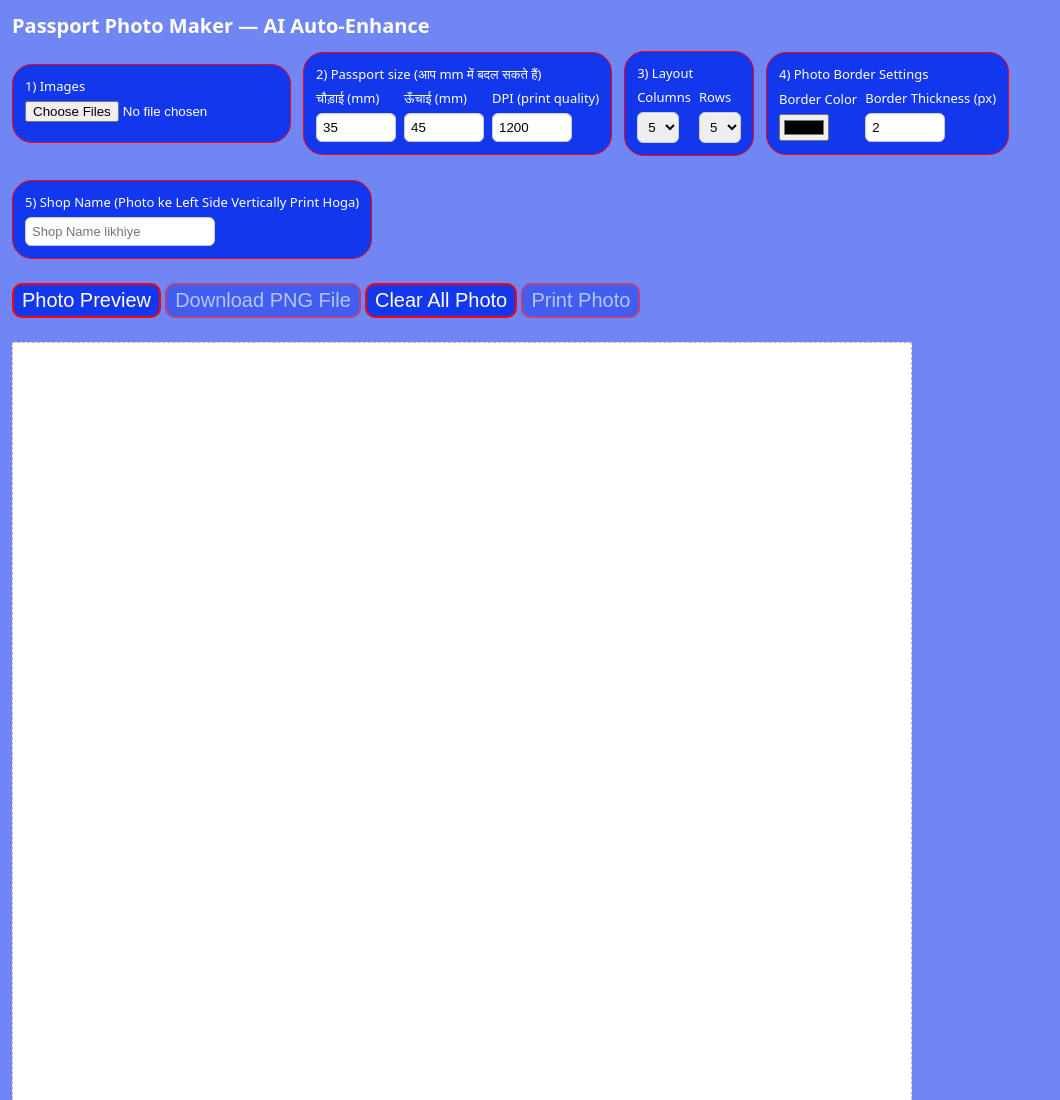
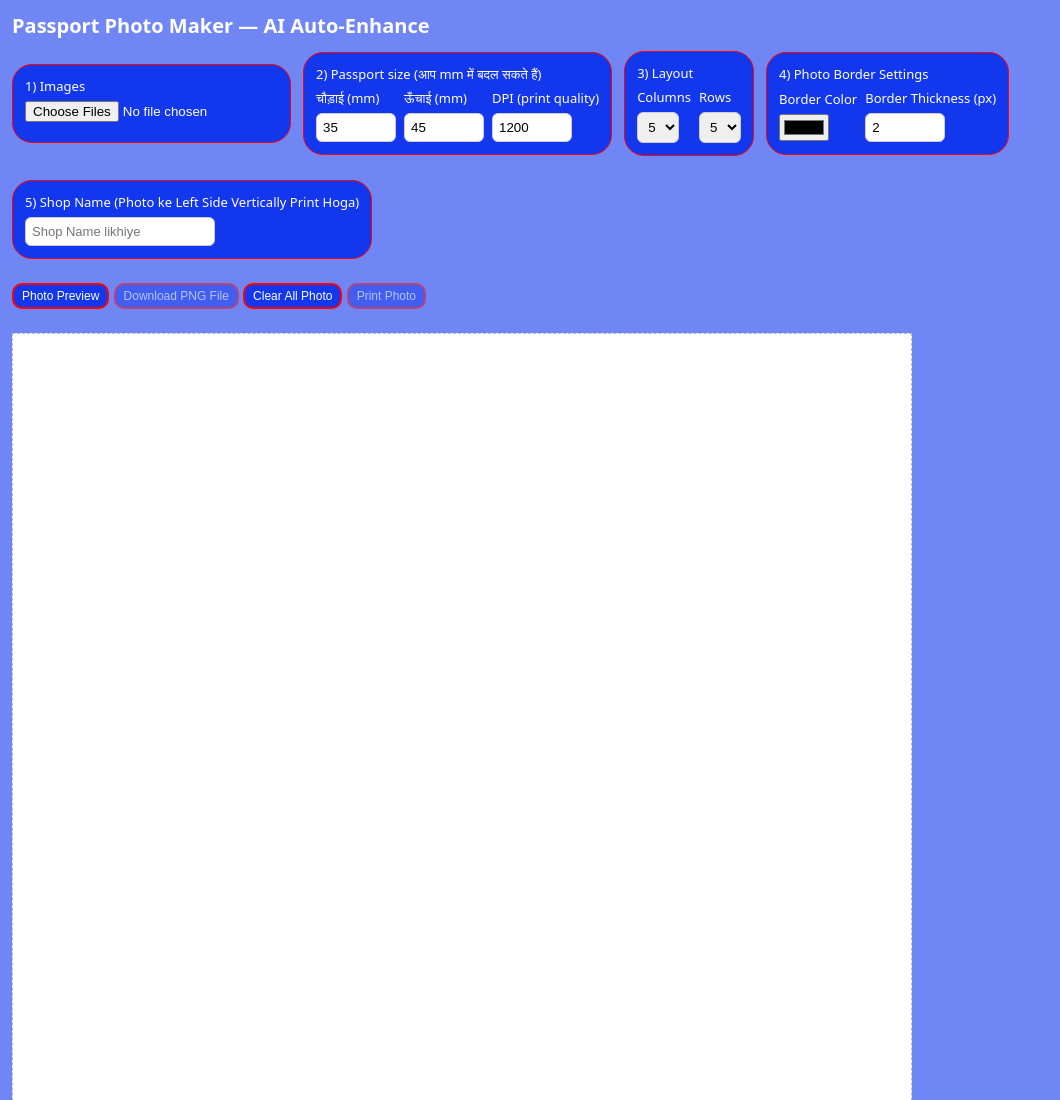
Before and after one commit to new-job-portal/pdfeditor, a plain HTML site: page Passport_photo.html in a window 1280 px wide. Shown: the top 1100 px of the page, without its empty margins (0-1060 px from the left). Drawn offline with Linux system fonts and the light colour scheme.

Commit message:
Update Passport_photo.html

```diff
--- a/Passport_photo.html
+++ b/Passport_photo.html
@@ -37,7 +37,7 @@ body{
   .thumb .meta { margin-top:6px; font-size:12px; }
   button { padding:6px 10px; border-radius:10px; border:2px solid #ff0101; cursor:pointer; background:#1337ec; color:white;}
   button:disabled { opacity:0.5; cursor:not-allowed; }
-  .small { font-size:20px; padding:4px 8px; }
+  .small { font-size:12px; padding:4px 8px; }
   #sheetCanvas { width:100%; max-width:900px; border:1px dashed #bbb; margin-top:12px; background:#fff; }
   .note { font-size:13px; color:#444; margin-top:8px; }
   .row { display:flex; gap:8px; align-items:center; }
```
